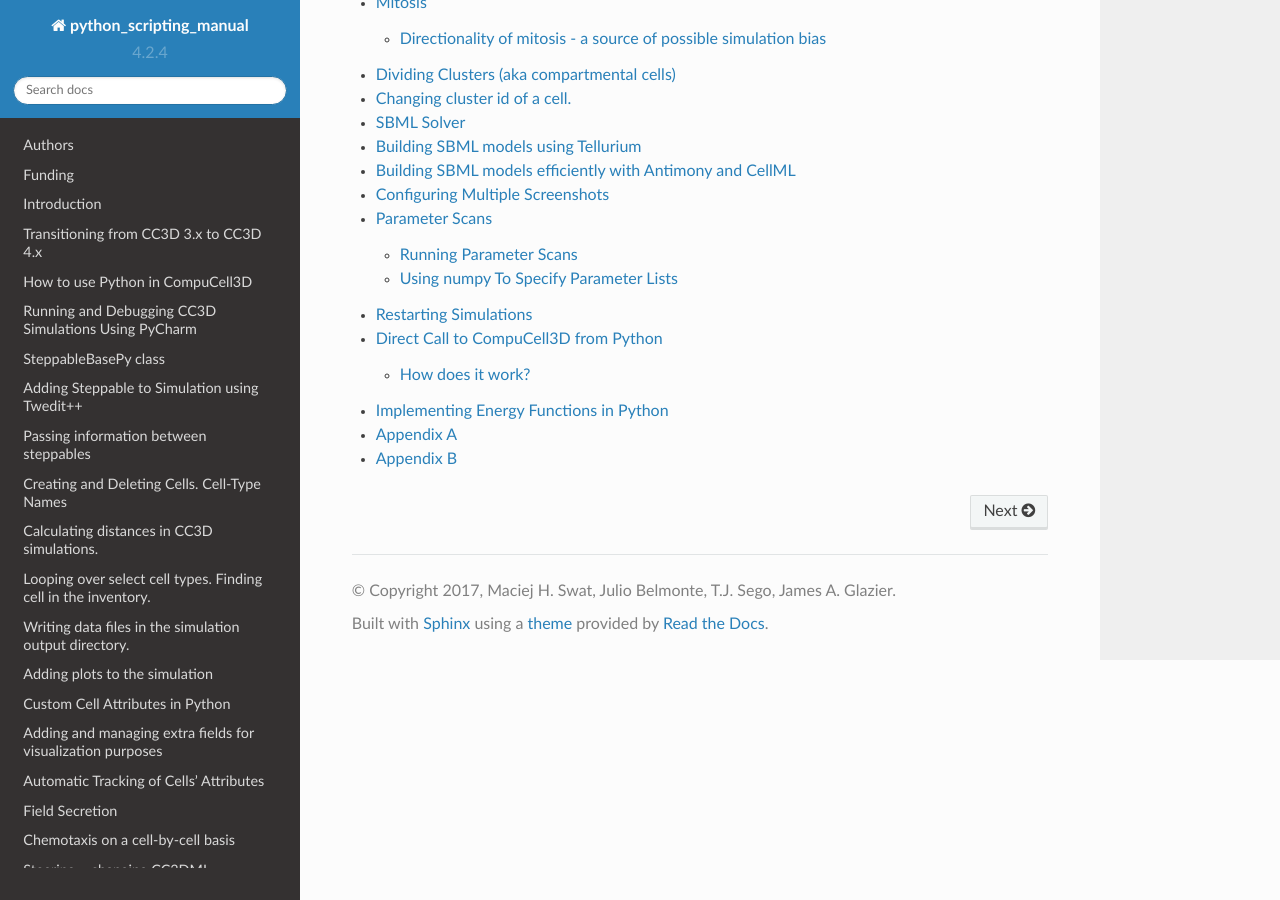
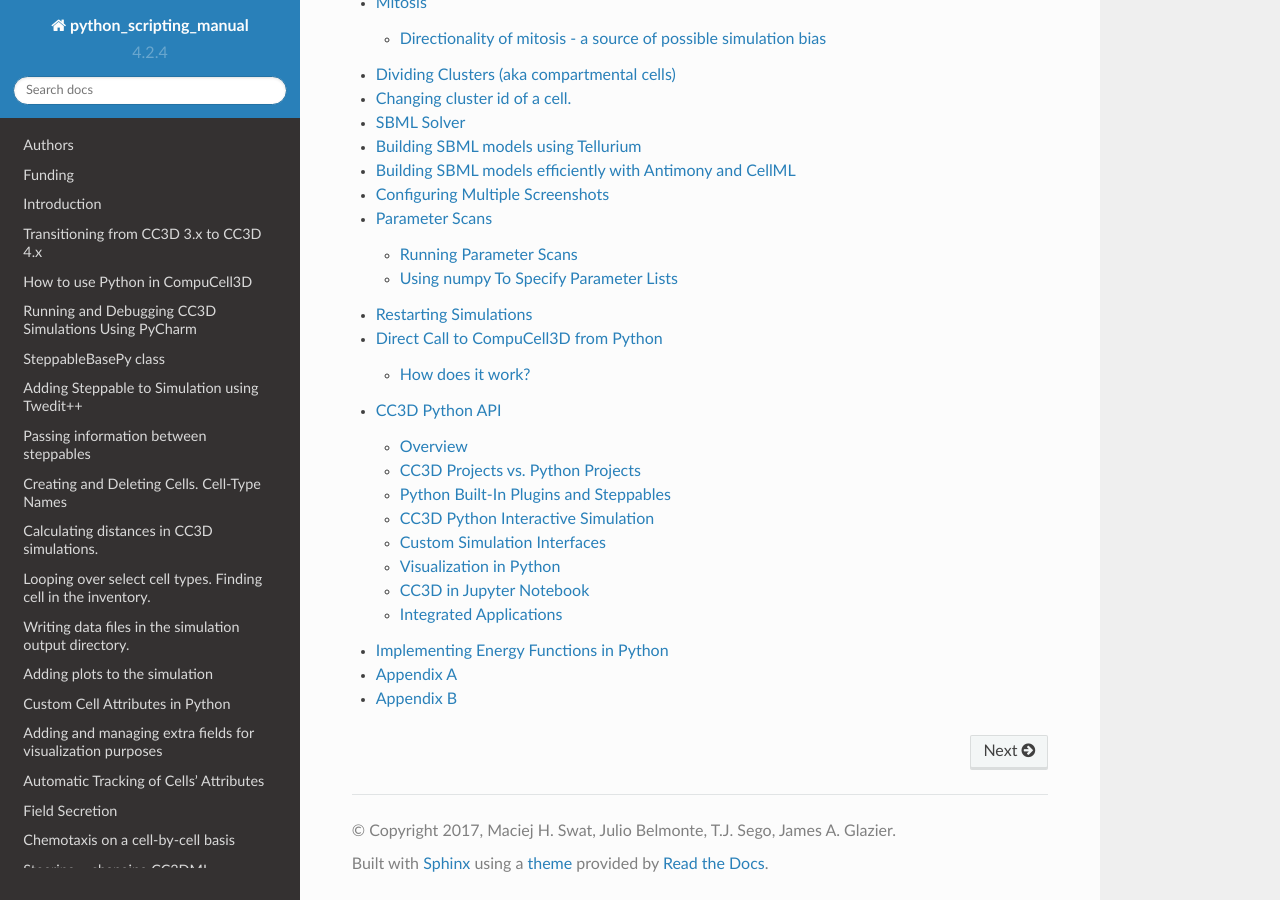
Before and after one commit to CompuCell3D/PythonScriptingManual, a Sphinx documentation site: the page built from docs/index.rst, in a window 1280 px wide and 900 px high, scrolled down 2006 px. Built offline with Sphinx 7.4.7 and the Read the Docs theme 2.0.0, drawn with Linux system fonts in a browser that asks for light colours.

Commit message:
Added basic structure for docs on Python API

```diff
--- /dev/null
+++ b/docs/cc3d_python.rst
@@ -0,0 +1,45 @@
+CC3D Python API
+===============
+
+.. note::
+
+    The features described in this section are available as of CompuCell3D version 4.4.0.
+
+CC3D provides a Python API to do all model and simulation specification in pure Python, whether in
+the project structure generated by the `Twedit GUI <https://github.com/CompuCell3D/cc3d-twedit5>`_
+for interactive execution using the `Player GUI <https://github.com/CompuCell3D/cc3d-player5>`_, or
+in an arbitrary Python project (*e.g.*, integrated applications, cluster execution).
+This section describes basic Python specification of CC3D simulations and built-in plugins and steppables,
+and usage in CC3D project structures, arbitrary Python projects and a Jupyter Notebook.
+
+
+Overview
+--------
+
+
+CC3D Projects vs. Python Projects
+---------------------------------
+
+
+Python Built-In Plugins and Steppables
+--------------------------------------
+
+
+CC3D Python Interactive Simulation
+----------------------------------
+
+
+Custom Simulation Interfaces
+----------------------------
+
+
+Visualization in Python
+-----------------------
+
+
+CC3D in Jupyter Notebook
+------------------------
+
+
+Integrated Applications
+-----------------------
--- a/docs/index.rst
+++ b/docs/index.rst
@@ -58,6 +58,7 @@ or simply purchase a book on introductory Python programming.
    parameter_scans
    restarting_simulations
    calling_cc3d_directly_from_python
+   cc3d_python
    implementing_energy_functions_in_python
    appendix_a
    appendix_b
```
